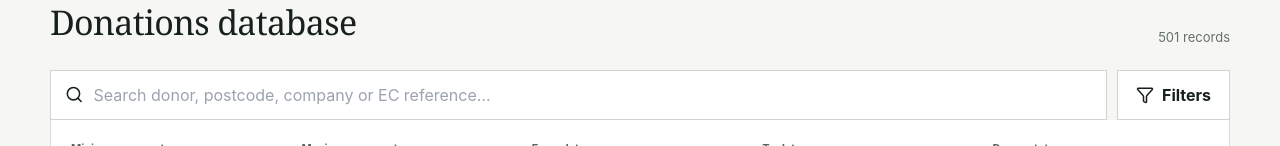
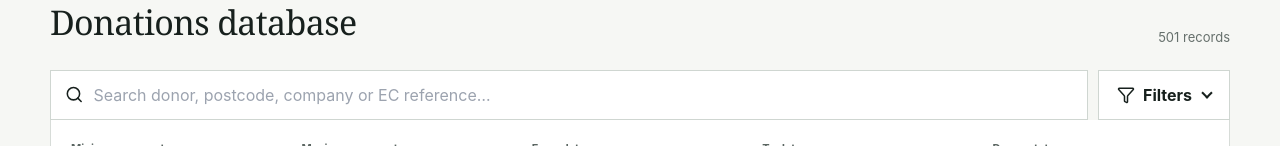
Before and after one commit to DebonairLobster/whofundsreform, a React (Vite) app: page / in a window 1280 px wide. Shown: the part 806-952 px from the top of the page. Built offline with nearby package versions, Linux system fonts and the light colour scheme.

Commit message:
first commit

```diff
--- /dev/null
+++ b/src/filters.css
@@ -0,0 +1,22 @@
+.filters {
+  display: none;
+}
+
+.filters.open {
+  display: grid;
+}
+
+.filter-toggle::after {
+  content: '';
+  width: 8px;
+  height: 8px;
+  margin-left: 3px;
+  border-right: 2px solid currentColor;
+  border-bottom: 2px solid currentColor;
+  transform: translateY(-2px) rotate(45deg);
+  transition: transform 180ms ease;
+}
+
+.toolbar:has(+ .filters.open) .filter-toggle::after {
+  transform: translateY(2px) rotate(225deg);
+}
```
Also changed, not shown: src/index.css.
